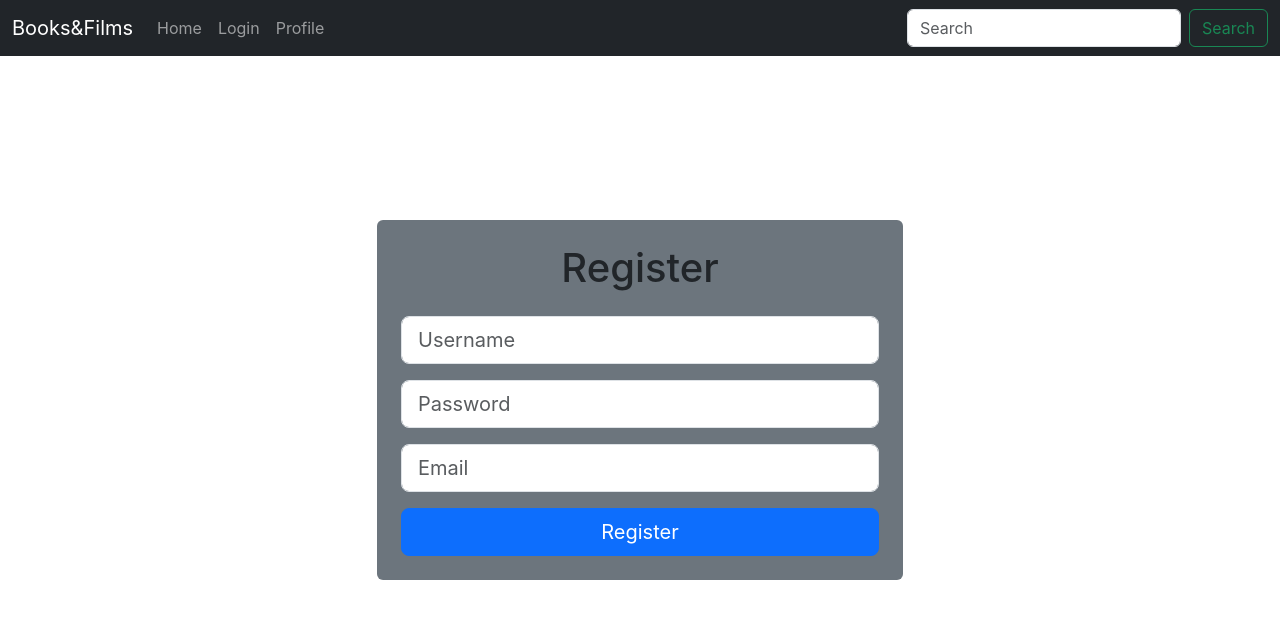
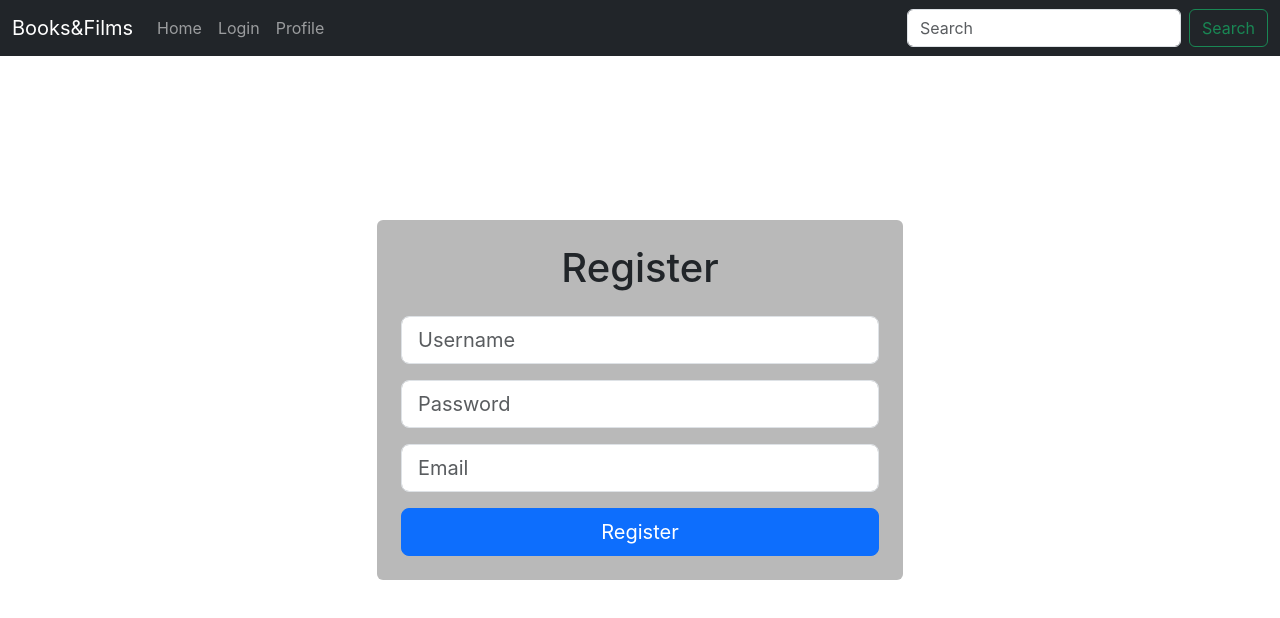
Before and after one commit to Celomarcelo/Books-and-Films-Frontend, a React (Create React App) app in the folder review-platform-frontend/: page /register in a window 1280 px wide. Shown: the top 618 px of the page. Built offline with nearby package versions, Linux system fonts and the light colour scheme.

Commit message:
created register style css
added custom background color
changed classes

```diff
--- /dev/null
+++ b/review-platform-frontend/src/assets/css/register_style.css
@@ -0,0 +1,3 @@
+.custom_bg {
+    background-color: rgb(185, 185, 185);
+}
--- a/review-platform-frontend/src/components/Categories.js
+++ b/review-platform-frontend/src/components/Categories.js
@@ -2,7 +2,7 @@ import React from 'react'
 
 function Categories() {
   return (
-    <div className="border border-secondary rounded mt-4">Categories</div>
+    <div className="border border-secondary rounded">Categories</div>
   )
 }
 
--- a/review-platform-frontend/src/components/Favorites.js
+++ b/review-platform-frontend/src/components/Favorites.js
@@ -2,7 +2,7 @@ import React from "react";
 
 function Favorites() {
   return (
-    <div className="border border-secondary rounded mt-4">Favorites</div>
+    <div className="border border-secondary rounded">Favorites</div>
   )
 }
 
--- a/review-platform-frontend/src/components/Login.js
+++ b/review-platform-frontend/src/components/Login.js
@@ -20,7 +20,7 @@ const Login = () => {
             .then(response => {
                 console.log("Login Response:", response.data);
                 localStorage.setItem('token', response.data.access);
-                navigate('/profile/');
+                navigate('/');
             })
             .catch(error => {
                 console.error("Login Error:", error);
@@ -65,7 +65,7 @@ const Login = () => {
                     </div>
                     <div className="text-center m-4">
                         <p>
-                            Don't have an account yet? You can register <Link className="text-primary" to="/Register">here</Link>
+                            Don't have an account yet? You can register <Link className="text-primary" to="/register">here</Link>
                         </p>
                     </div>
                 </div>
--- a/review-platform-frontend/src/components/Register.js
+++ b/review-platform-frontend/src/components/Register.js
@@ -1,6 +1,7 @@
 import React, { useState } from 'react';
 import axios from 'axios';
 import { useNavigate } from 'react-router-dom';
+import '../assets/css/register_style.css';
 
 const Register = () => {
     const [username, setUsername] = useState('');
@@ -25,7 +26,7 @@ const Register = () => {
     return (
         <div className="d-flex justify-content-center align-items-center" style={{ height: '100vh' }}>
             <form className="w-50 p-3" onSubmit={handleSubmit}>
-                <div className="w-100 h-100 bg-secondary rounded p-4">
+                <div className="w-100 h-100 custom_bg rounded p-4">
                     <div className="text-center mb-4">
                         <h2 className="fs-1">Register</h2>
                     </div>
```
